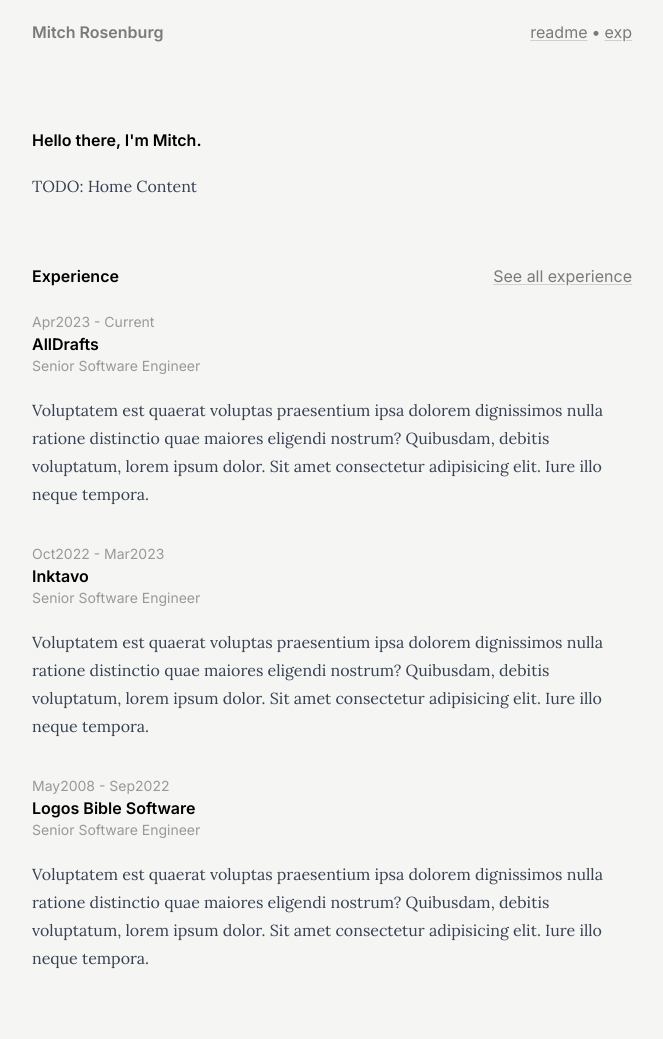
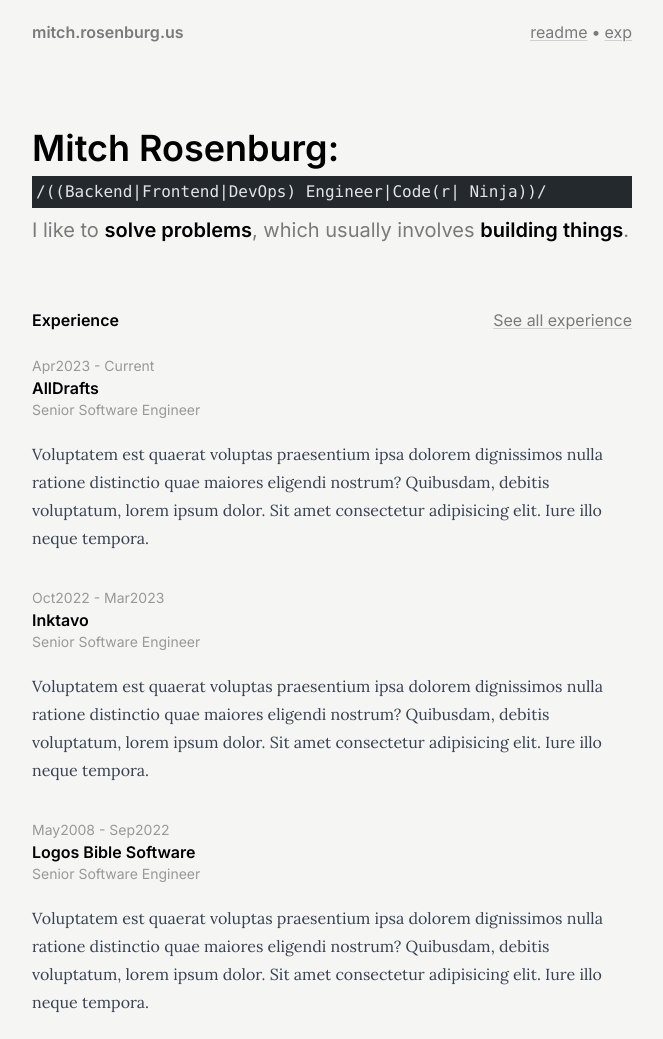
Before and after one commit to mitchknife/mitchknife.github.io, an Astro site: page / in a window 1280 px wide. Shown: the top 1039 px of the page, without its empty margins (308-971 px from the left). Built offline with nearby package versions, Linux system fonts and the light colour scheme; Astro itself is replaced by a stand-in of ours; code samples lack their colours; a web font is replaced by a local one.

Commit message:
Home page: first stab.

```diff
--- a/src/components/Header.astro
+++ b/src/components/Header.astro
@@ -1,7 +1,6 @@
 ---
 import Container from '@components/Container.astro';
 import Link from '@components/Link.astro';
-import { SITE } from '@consts';
 ---
 
 <header>
@@ -9,7 +8,7 @@ import { SITE } from '@consts';
     <div class="flex flex-wrap justify-between gap-y-2">
       <Link href="/" underline={false}>
         <div class="font-semibold">
-          {SITE.NAME}
+          {Astro.site?.hostname}
         </div>
       </Link>
       <nav class="flex gap-1">
--- a/src/pages/index.astro
+++ b/src/pages/index.astro
@@ -5,6 +5,7 @@ import PageLayout from '@layouts/PageLayout.astro';
 import Link from '@components/Link.astro';
 import { dateRange } from '@lib/utils';
 import { SITE, HOME, SOCIALS } from '@consts';
+import { Code } from 'astro:components';
 
 const allwork = (await getCollection('exp'))
   .sort(
@@ -24,16 +25,23 @@ const exp = await Promise.all(
 
 <PageLayout title={HOME.TITLE} description={HOME.DESCRIPTION}>
   <Container>
-    <h4 class="animate font-semibold text-black dark:text-white">
-      Hello there, I'm Mitch.
-    </h4>
     <div class="space-y-16">
-      <section>
-        <article class="space-y-4">
-          <p class="animate">TODO: Home Content</p>
-        </article>
+      <section class="space-y-2">
+        <h1 class="animate text-4xl font-semibold text-black dark:text-white">
+          Mitch Rosenburg:
+        </h1>
+        <Code
+          code={`/((Backend|Frontend|DevOps) Engineer|Code(r| Ninja))/`}
+          lang="js"
+          class="animate p-1"
+        />
+        <p class="animate text-xl">
+          I like to <strong class="text-black dark:text-white"
+            >solve problems</strong
+          >, which usually involves
+          <strong class="text-black dark:text-white">building things</strong>.
+        </p>
       </section>
-
       <section class="animate space-y-6">
         <div class="flex flex-wrap items-center justify-between gap-y-2">
           <h5 class="font-semibold text-black dark:text-white">Experience</h5>
```
